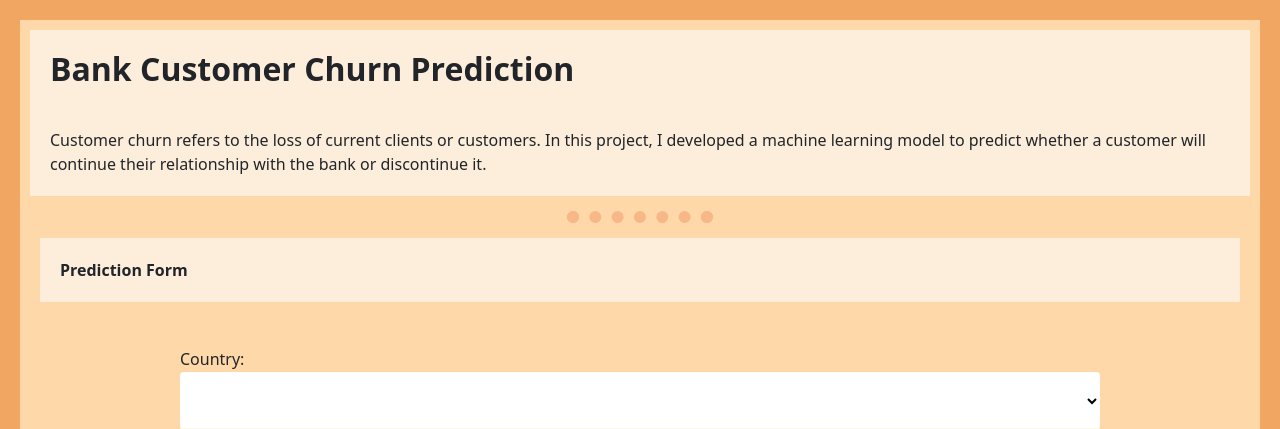
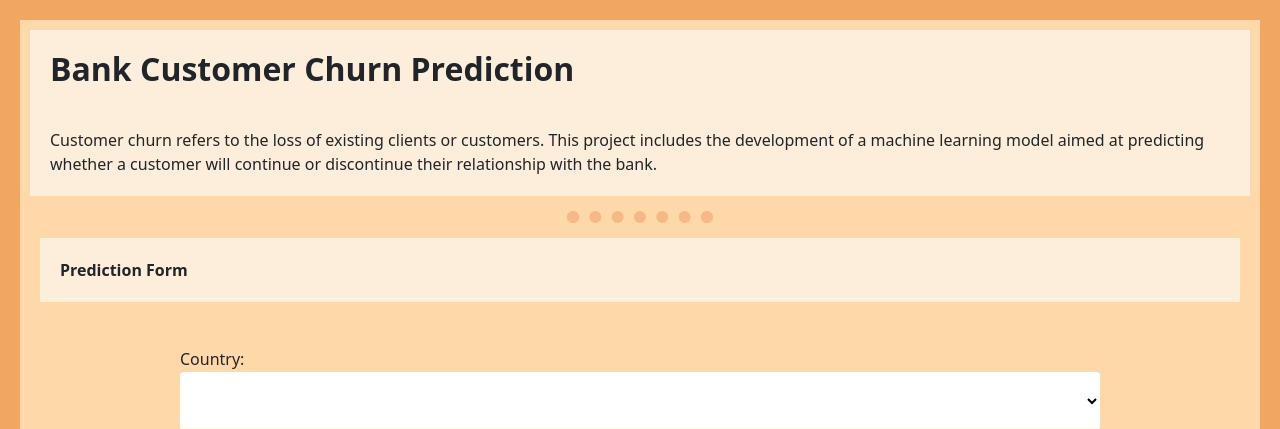
Before and after one commit to NITHINPJ09/Bank-Customer-Churn-Prediction, a Flask app: page / in a window 1280 px wide. Shown: the top 429 px of the page. Run offline with Flask 3, Linux system fonts and the light colour scheme.

Commit message:
Update index.html

```diff
--- a/templates/index.html
+++ b/templates/index.html
@@ -18,7 +18,7 @@
   <div class="Prediction">
    <h2><b>Bank Customer Churn Prediction</b></h2>
      <p>
-      Customer churn refers to the loss of current clients or customers. In this project, I developed a machine learning model to predict whether a customer will continue their relationship with the bank or discontinue it.
+      Customer churn refers to the loss of existing clients or customers. This project includes the development of a machine learning model aimed at predicting whether a customer will continue or discontinue their relationship with the bank.
      </p>
      <hr>
 
```
